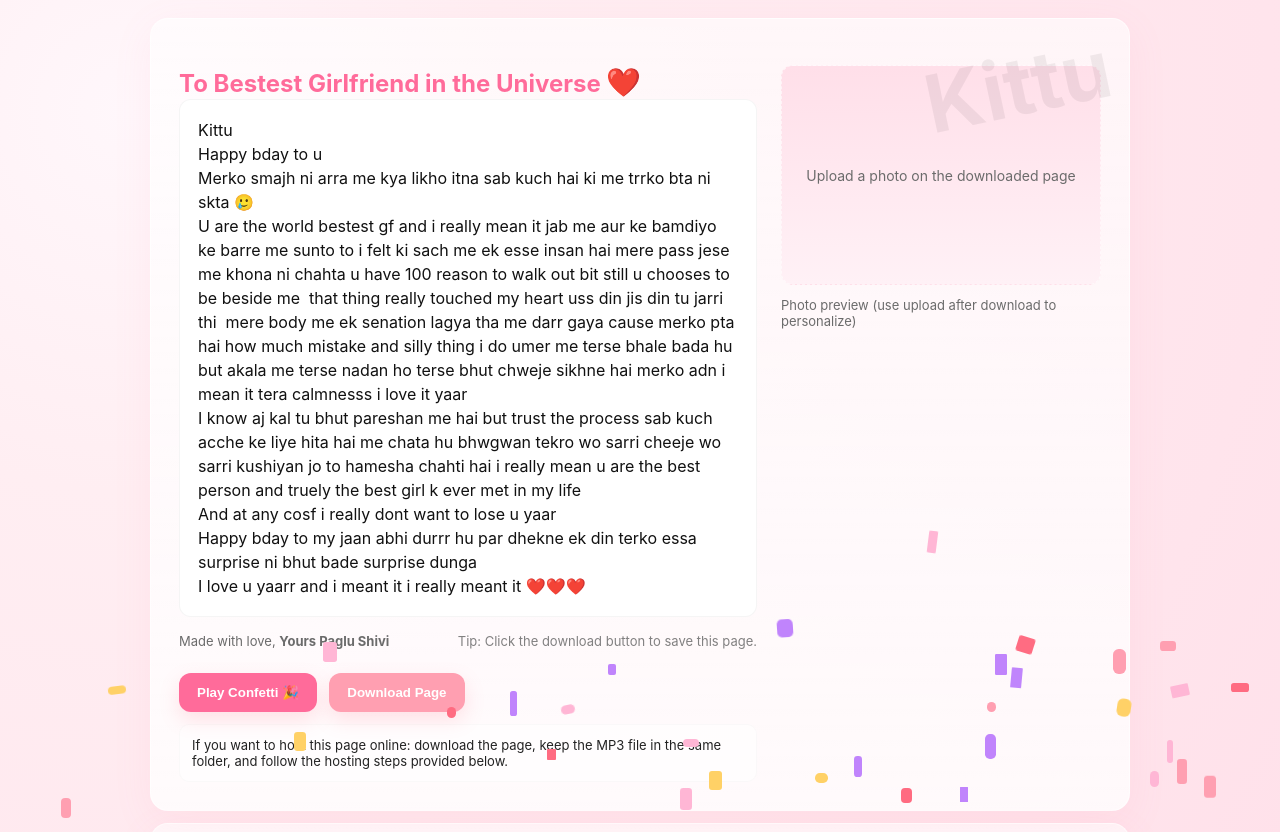
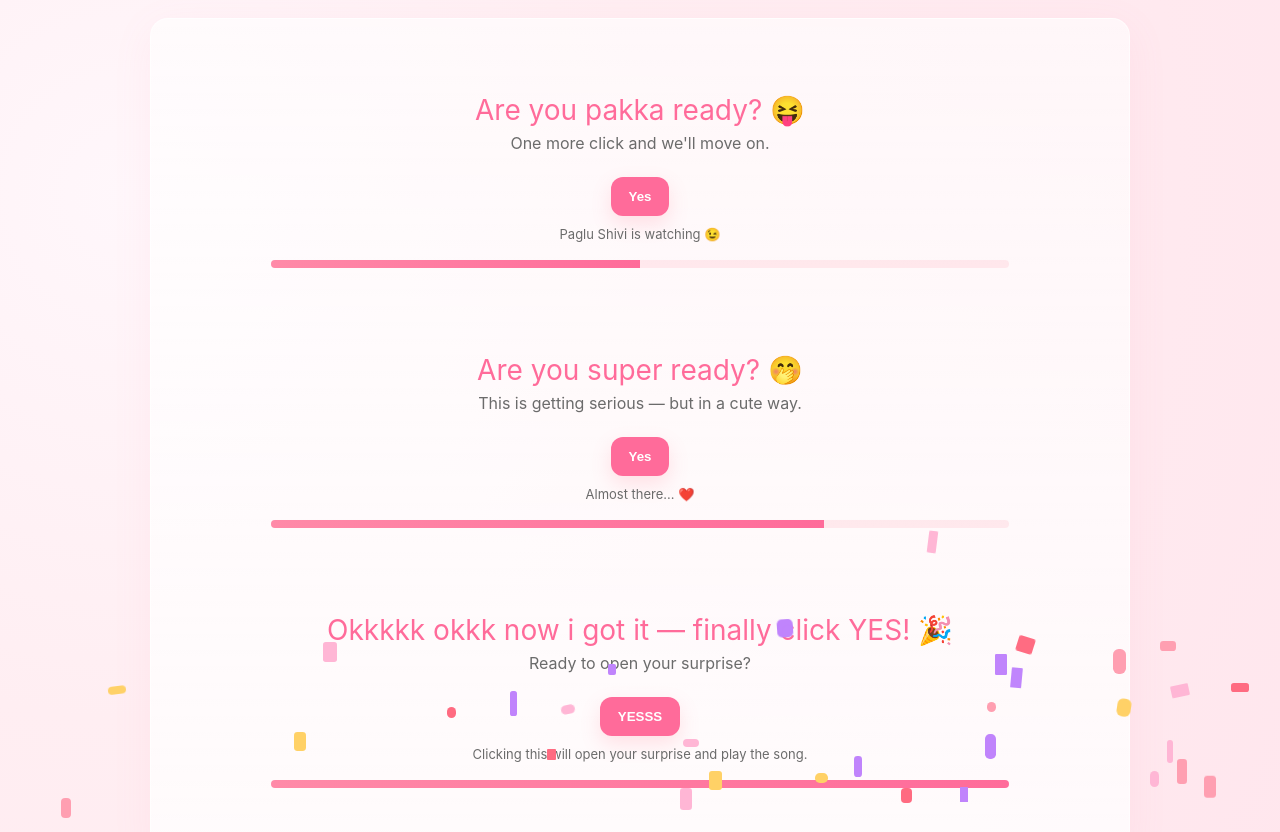
Before and after one commit to rawatshivaa29-create/Kituu-bday, a plain HTML site: page index.html in a window 1280 px wide. Shown: the top 832 px of the page. Drawn offline with Linux system fonts and the light colour scheme.

Commit message:
index.html

```diff
--- a/index.html
+++ b/index.html
@@ -34,7 +34,7 @@ body{margin:0;font-family:-apple-system,BlinkMacSystemFont,"Segoe UI",Roboto,"He
 <body>
 <div class="container">
   <!-- Intro sequence -->
-  <div id="intro" class="card hidden">
+  <div id="intro" class="card ">
     <div id="stage1" class="center hidden">
       <div class="h1">Are you ready for a surprise? 😏</div>
       <div class="lead">Click <strong>Yes</strong> if you're ready to see something special.</div>
@@ -42,14 +42,14 @@ body{margin:0;font-family:-apple-system,BlinkMacSystemFont,"Segoe UI",Roboto,"He
       <div class="small">(Just click Yes — it's for Kittu 💗)</div>
       <div class="progress"><div id="bar" class="bar" style="width:25%"></div></div>
     </div>
-    <div id="stage2" class="center hidden">
+    <div id="stage2" class="center ">
       <div class="h1">Are you pakka ready? 😝</div>
       <div class="lead">One more click and we'll move on.</div>
       <button class="btn" onclick="nextStage(3)">Yes</button>
       <div class="small">Paglu Shivi is watching 😉</div>
       <div class="progress"><div class="bar" style="width:50%"></div></div>
     </div>
-    <div id="stage3" class="center hidden">
+    <div id="stage3" class="center ">
       <div class="h1">Are you super ready? 🤭</div>
       <div class="lead">This is getting serious — but in a cute way.</div>
       <button class="btn" onclick="nextStage(4)">Yes</button>
```
